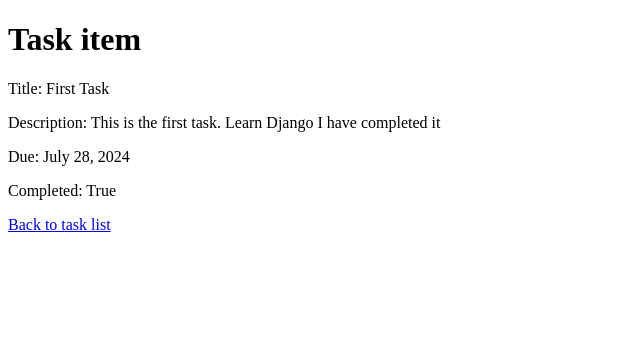
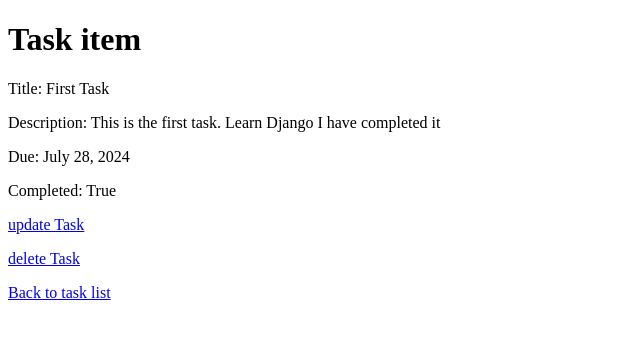
Before and after one commit to millenium-l/ToDoApp, a Django app: page /detail/2/ in a window 1280 px wide. Shown: the top 339 px of the page, without its empty margins (0-640 px from the left). Run offline with Django 5.2, Linux system fonts and the light colour scheme; data comes from the database, SQL or seed files in the repository; both versions use the stored data as it was after the commit.

Commit message:
next commit

```diff
--- a/todoapp/todo_app/Templates/todo_app/detail.html
+++ b/todoapp/todo_app/Templates/todo_app/detail.html
@@ -14,7 +14,17 @@
         <p>Completed: {{ task.status }}</p>
     </div>
 
+    <p>
+        <a href="{% url 'update' task.id %}">update Task</a>
+    </p>
 
-    <a href="{% url 'list' %}">Back to task list</a>
+    <p>
+         <a href="{% url 'delete' task.id %}">delete Task</a>
+    </p>
+
+    <p>
+        <a href="{% url 'list' %}">Back to task list</a>
+    </p>
+
 </body>
 </html>
--- a/todoapp/todo_app/url.py
+++ b/todoapp/todo_app/url.py
@@ -2,11 +2,13 @@
 from operator import index # not a must
 from django.urls import path
 # importing the view you want to map fro the url
-from .views import hello, index, task_list, task_detail, task_create
+from .views import hello, index, task_list, task_detail, task_create, task_update, task_delete
 
 urlpatterns = [
     path('', task_list, name='list'),
     path('detail/<int:id>/', task_detail, name='detail'),# we are passing an argument
+    path('update/<int:id>/', task_update, name='update'),# we are passing an argument
+    path('delete/<int:id>/', task_delete, name='delete'),
     path('create/', task_create, name='create'),
     path('hello/', hello),
     path('index/', index, name='index'),
--- a/todoapp/todo_app/views.py
+++ b/todoapp/todo_app/views.py
@@ -41,3 +41,25 @@ def task_create(request):
 
     # Render the form with errors (if any) or as a new form
     return render(request, 'todo_app/create.html', {'form': form})
+
+def task_update(request, id):
+    task = get_object_or_404(Task, id=id)
+    if request.method == 'POST':
+        form = TaskCreateForm(request.POST, instance=task)
+        if form.is_valid():
+            form.save()
+            return redirect('list')
+    else:
+        form = TaskCreateForm(instance=task)
+
+
+    return render(request, 'todo_app/update.html', {'form':form})
+
+
+def task_delete(request, id):
+    task = get_object_or_404(Task, id=id)
+    if request.method == 'POST':
+        task.delete()
+        return redirect('list')
+
+    return render(request, 'todo_app/delete.html', {'task':task})
```
Also changed, not shown: todoapp/todo_app/Templates/todo_app/delete.html (added, +19 -0 lines), todoapp/todo_app/Templates/todo_app/update.html (added, +18 -0 lines), todoapp/db.sqlite3.
